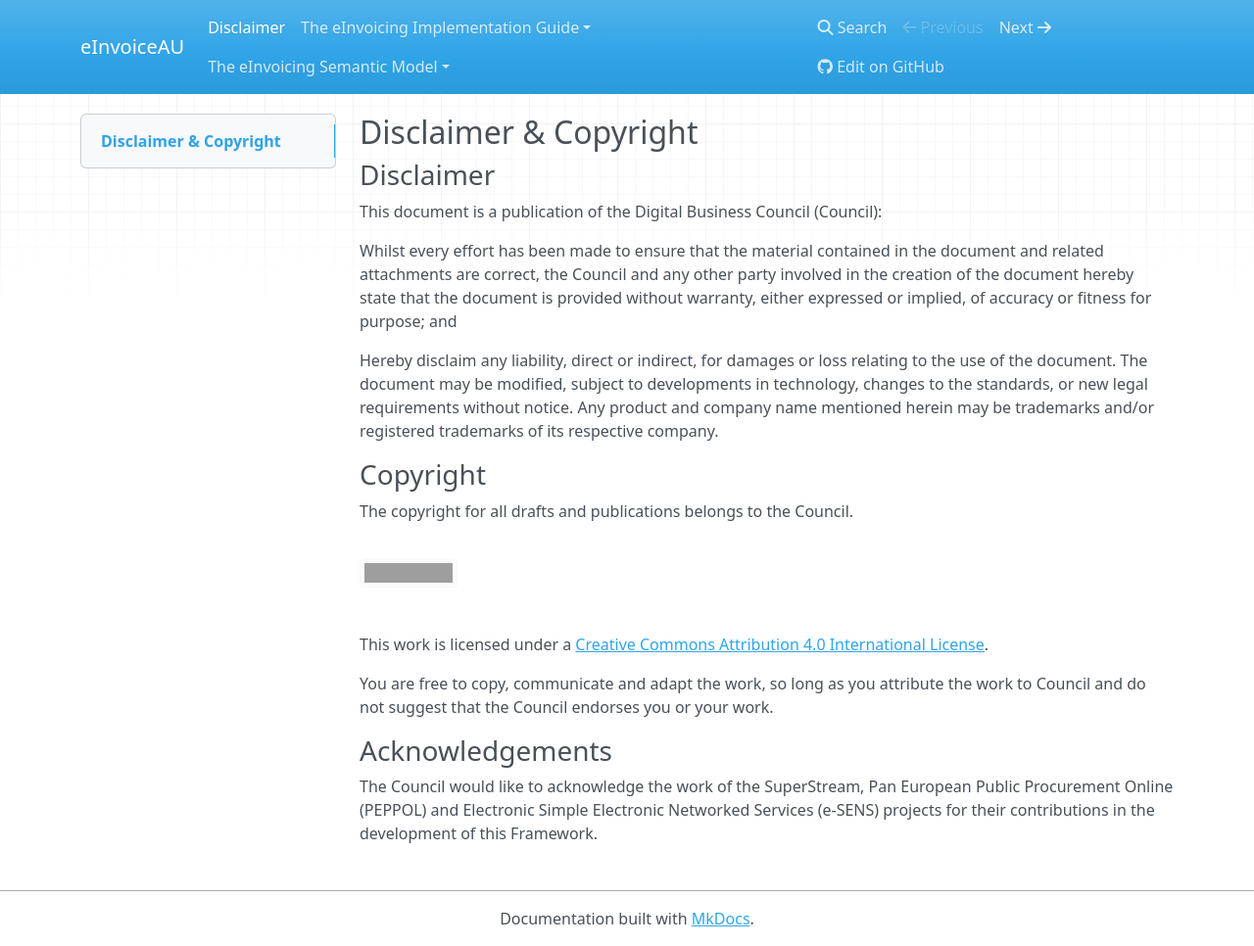
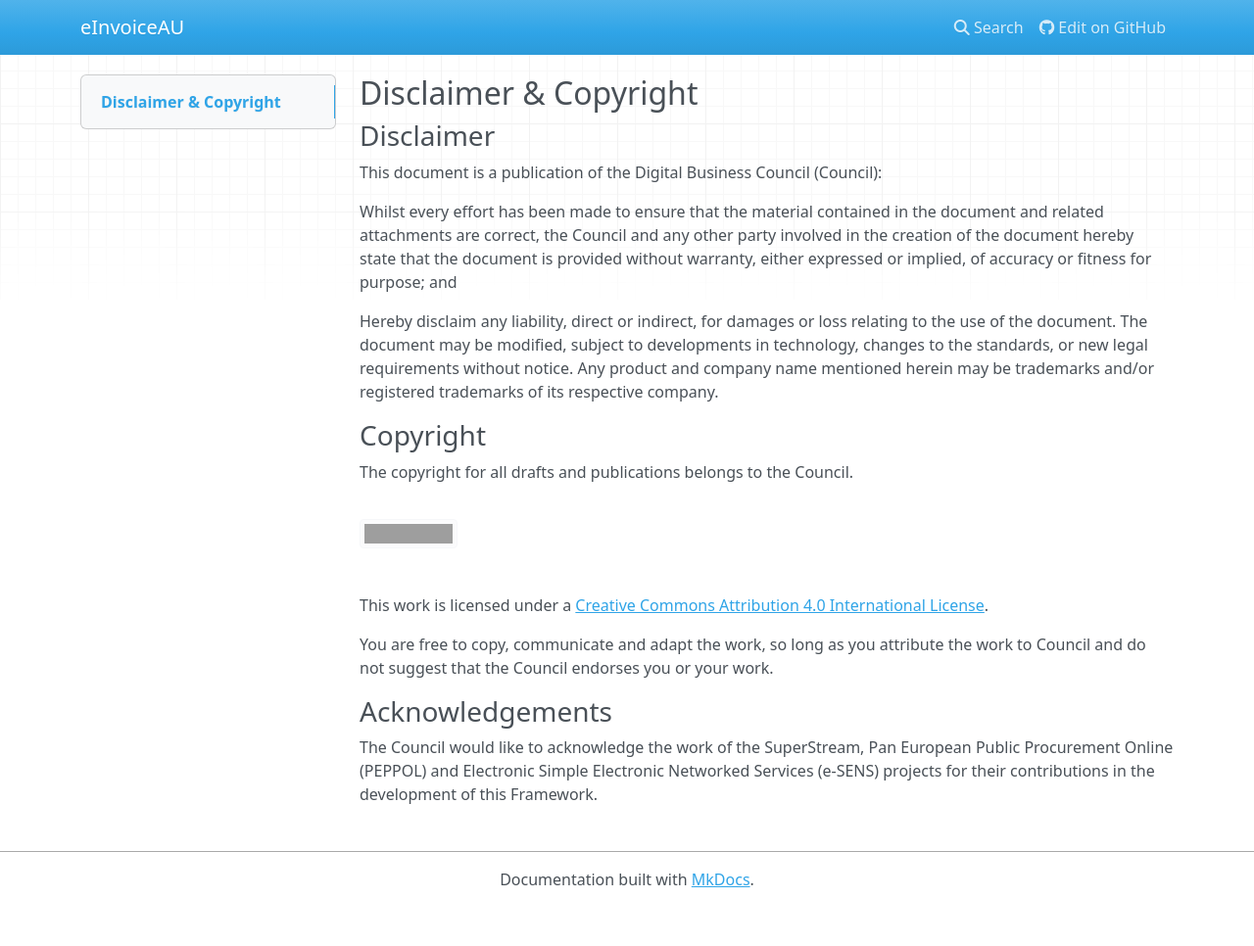
Before and after one commit to Digital-Business-Council/Billing-Business-Process, an MkDocs documentation site: the page built from docs/eInvoicing/disclaimer.md, in a window 1280 px wide and 966 px high. Shown: the whole window at 98% size. Built offline with MkDocs 1.6.1, drawn with Linux system fonts in a browser that asks for light colours; nearby versions of some CDN libraries; old or Windows-style settings are respelled for this version of MkDocs; part of the change alters nothing that is shown; grey boxes are pictures that could not be loaded.

Commit message:
Update mkdocs.yml

```diff
--- a/mkdocs.yml
+++ b/mkdocs.yml
@@ -2,35 +2,4 @@ site_name: eInvoiceAU
 repo_url: https://github.com/Digital-Business-Council/Billing-Business-Process
 pages:
     - 'Disclaimer': 'eInvoicing/disclaimer.md'
-    - The eInvoicing Implementation Guide:
-         - 'Audience': 'eInvoicing/index.md'
-         - 'Introduction': 'eInvoicing/introduction.md'
-         - 'Conformance': 'eInvoicing/conformance.md'
-         - 'Distribution Pacakage': 'eInvoicing/distributionpackage.md'
-         - 'Terms and Definitions': 'eInvoicing/termsanddefinitions.md'
-         - 'Controlled Vocabulary': 'eInvoicing/controlledvocabulary.md'
-         - 'Business Processes': 'eInvoicing/businessprocesses.md'
-         - 'eInvoicing Profile': 'eInvoicing/eInvoicingProfiles.md'
-         - 'Use of Identifiers': 'eInvoicing/useofidentifiers.md'
-         - 'Identfying Services for the Interoperability Framework': 'eInvoicing/Services-for-the-Interoperability-Framework.md'
-         - 'Validation Artefacts': 'eInvoicing/validationArtefacts.md'
-         - 'Support Material': 'eInvoicing/support-artefacts.md'
-         - 'Extensions to the Core Invoice_Use Cases': 'eInvoicing/extensiontocoreservice.md'
-         - 'ANNEX A - Examples of Extensions': 'eInvoicing/annexA.md'
-         - 'ANNEX B - Common Business Scenarios': 'eInvoicing/annexB.md'
-         - 'References': 'eInvoicing/references.md'
-    - The eInvoicing Semantic Model:
-         - 'Disclaimer': 'semantic-model/disclaimer.md'
-         - 'Audience': 'semantic-model/index.md'
-         - 'Introduction': 'semantic-model/introduction.md'
-         - 'Scope': 'semantic-model/scope.md'
-         - 'Conformance': 'semantic-model/conformance.md'
-         - 'The Core Invoice Concept': 'semantic-model/coreinvoiceconcept.md'
-         - 'Terms and Definitions (Normative)': 'semantic-model/termsanddefinitions.md'
-         - 'Controlled Vocabulary (Normative)': 'semantic-model/controlledvocabulary.md'
-         - 'Business Processes': 'semantic-model/businessprocesses.md'
-         - 'The eInvoicing Semantic Model (Normative)': 'semantic-model/eInvoicingSemanticModel.md'
-         - 'ANNEX A  Common Business Scenarios': 'semantic-model/AnnexA.md'
-         - 'ANNEX B  eInvoicing Semantic Model in a Tabular Format': 'semantic-model/AnnexB.md'
-         - 'References': 'semantic-model/references.md'
 theme: mkdocs
```
